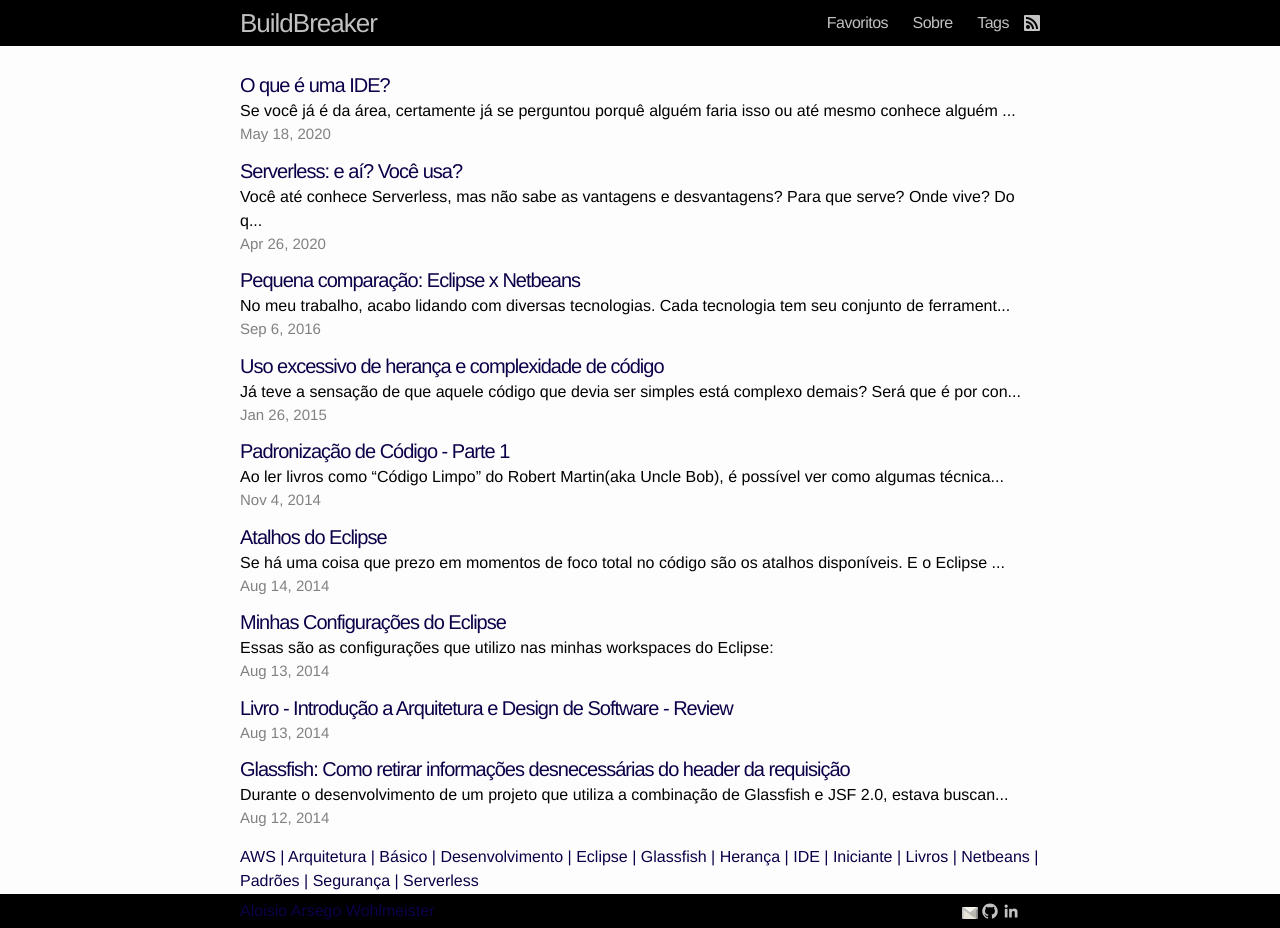
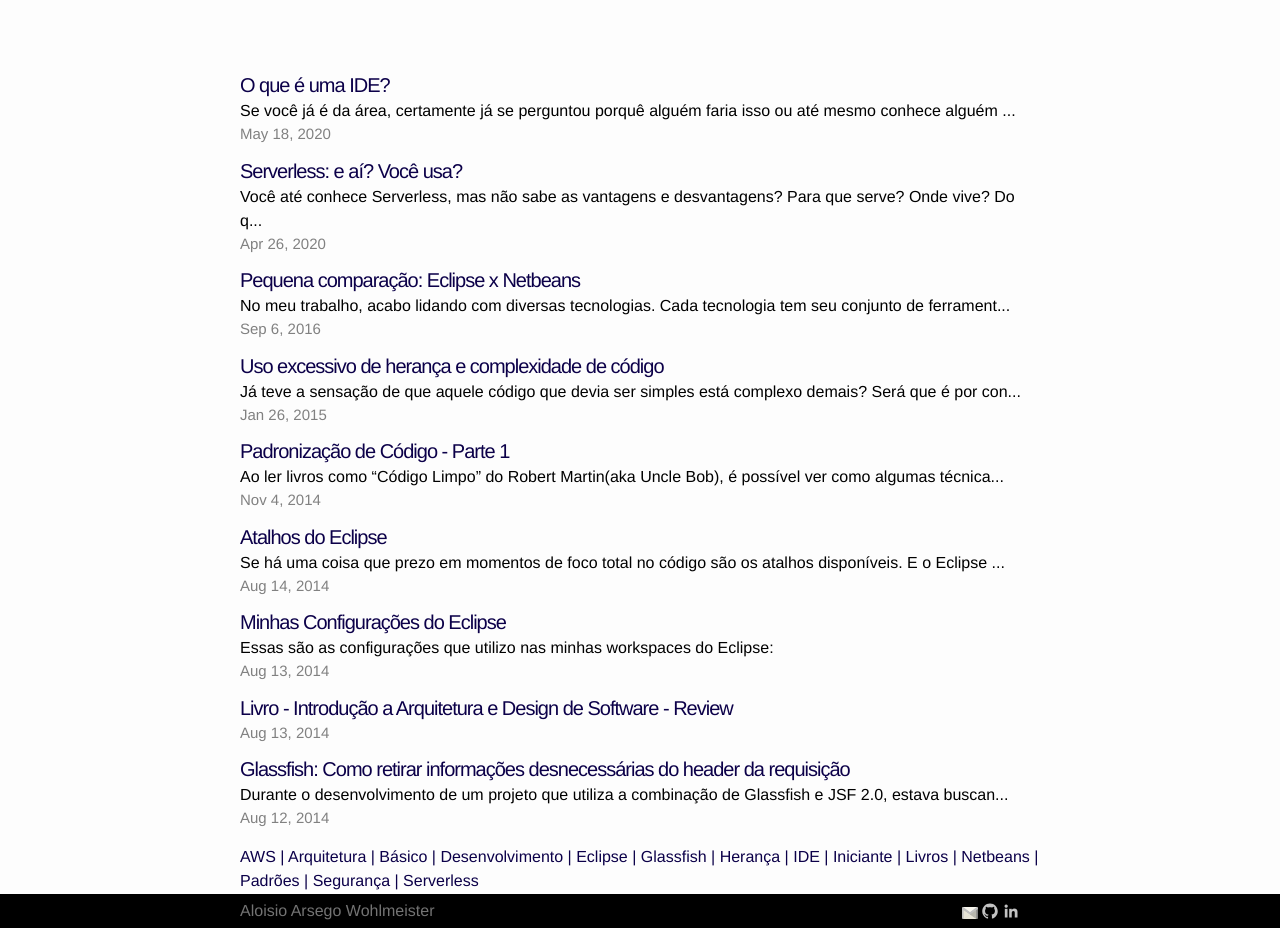
Before and after one commit to aloisioaw/aloisioaw.github.com, a Jekyll site: the page built from index.html, in a window 1280 px wide and 928 px high. Built offline with Jekyll 4.4.1, drawn with Linux system fonts in a browser that asks for light colours.

Commit message:
Added header toggle on scroll

```diff
--- a/_includes/head.html
+++ b/_includes/head.html
@@ -8,4 +8,6 @@
 
     <!-- Custom CSS -->
     <link rel="stylesheet" href="{{ "/css/main.css" | prepend: site.baseurl }}">
+
+    <script type="text/javascript" src="{{ "/js/basic.js" | prepend: site.baseurl }}"></script>
 </head>
--- a/_includes/header.html
+++ b/_includes/header.html
@@ -1,4 +1,4 @@
-<header class="site-header">
+<header id="site-header" class="site-header">
 	<div class="wrap">
 		<a class="site-title" href="{{ site.baseurl }}/">
 			BuildBreaker
--- a/css/main.css
+++ b/css/main.css
@@ -19,8 +19,9 @@
 h1, h2, h3, h4, h5, h6 { font-size: 100%; font-weight: 400; }
 
 a		  { color: #0C0049FF; text-decoration: none; }
-a:hover   { color: #737373FF; text-decoration: underline; }
-a:visited { color: #737373FF; }
+a:hover,
+a:focus   { color: #737373FF; text-decoration: underline; }
+a:visited, .its_a_me a { color: #737373FF; }
 
 /* Utility */
 
@@ -216,7 +217,6 @@
 	width: 197px;
 	color: #C1C1C1;
 }
-
 
 /* Page Content styles */
 /* ----------------------------------------------------------*/
@@ -660,3 +660,96 @@
 .divTexto p {
 	margin-bottom: 0.8em;
 }
+
+.slide-top {
+	-webkit-animation: slide-top 0.2s cubic-bezier(0.250, 0.460, 0.450, 0.940) both;
+	        animation: slide-top 0.2s cubic-bezier(0.250, 0.460, 0.450, 0.940) both;
+}
+
+.slide-bottom {
+	-webkit-animation: slide-bottom 0.2s cubic-bezier(0.250, 0.460, 0.450, 0.940) both;
+	        animation: slide-bottom 0.2s cubic-bezier(0.250, 0.460, 0.450, 0.940) both;
+}
+
+/* ----------------------------------------------
+ * Generated by Animista on 2020-5-22 8:13:48
+ * Licensed under FreeBSD License.
+ * See http://animista.net/license for more info.
+ * w: http://animista.net, t: @cssanimista
+ * ---------------------------------------------- */
+
+/**
+ * ----------------------------------------
+ * animation slide-top
+ * ----------------------------------------
+ */
+@-webkit-keyframes slide-top {
+  0% {
+    -webkit-transform: translateY(0);
+            transform: translateY(0);
+  }
+  50% {
+    -webkit-transform: translateY(-20px);
+            transform: translateY(-20px);
+  }
+  100% {
+    -webkit-transform: translateY(-100px);
+            transform: translateY(-100px);
+  }
+}
+@keyframes slide-top {
+  0% {
+    -webkit-transform: translateY(0);
+            transform: translateY(0);
+  }
+  50% {
+    -webkit-transform: translateY(-20px);
+            transform: translateY(-20px);
+  }
+  100% {
+    -webkit-transform: translateY(-100px);
+            transform: translateY(-100px);
+  }
+}
+
+
+/* ----------------------------------------------
+ * Generated by Animista on 2020-5-22 8:13:7
+ * Licensed under FreeBSD License.
+ * See http://animista.net/license for more info.
+ * w: http://animista.net, t: @cssanimista
+ * ---------------------------------------------- */
+
+/**
+ * ----------------------------------------
+ * animation slide-bottom
+ * ----------------------------------------
+ */
+@-webkit-keyframes slide-bottom {
+  0% {
+    -webkit-transform: translateY(-100px);
+            transform: translateY(-100px);
+  }
+  50% {
+  	-webkit-transform: translateY(-50px);
+            transform: translateY(-50px);
+  }
+  100% {
+    -webkit-transform: translateY(0px);
+            transform: translateY(0px);
+  }
+}
+@keyframes slide-bottom {
+  0% {
+    -webkit-transform: translateY(-100px);
+            transform: translateY(-100px);
+  }
+  50% {
+  	-webkit-transform: translateY(-50px);
+            transform: translateY(-50px);
+  }
+  100% {
+    -webkit-transform: translateY(0px);
+            transform: translateY(0px);
+  }
+}
--- /dev/null
+++ b/js/basic.js
@@ -0,0 +1,21 @@
+var prevScrollpos = window.pageYOffset;
+window.onscroll = function() {
+  var currentScrollPos = window.pageYOffset;
+
+  if (prevScrollpos > currentScrollPos) {
+    showHeader();
+  } else {
+    hideHeader();
+  }
+  prevScrollpos = currentScrollPos;
+}
+
+function showHeader() {
+	document.getElementById("site-header").classList.remove("slide-top");
+    document.getElementById("site-header").classList.add("slide-bottom");
+}
+
+function hideHeader() {
+	document.getElementById("site-header").classList.remove("slide-bottom");
+    document.getElementById("site-header").classList.add("slide-top");
+}
```
